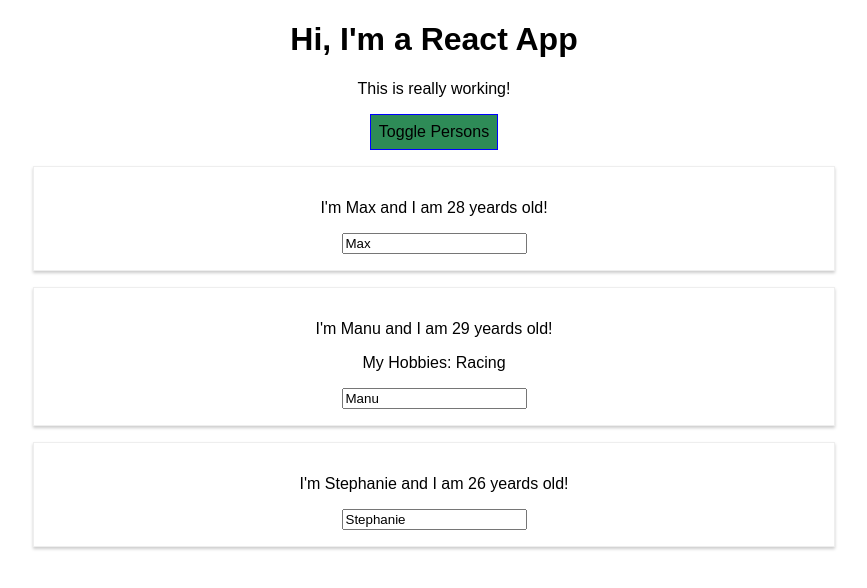
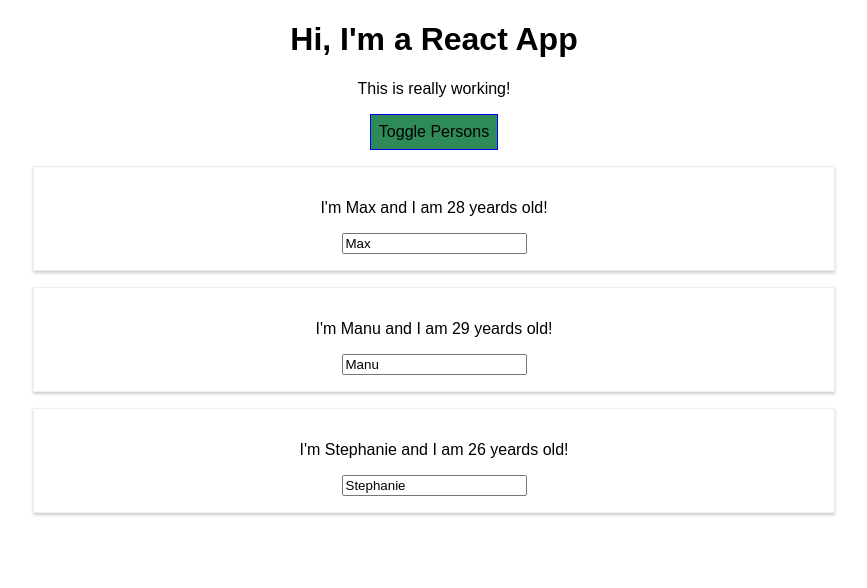
Before and after one commit to LuYeZhan/my-react-app, a React (Create React App) app: page / in a window 1280 px wide. Both pictures are taken after a click on the button "Toggle Persons". Shown: the top 588 px of the page, without its empty margins (206-1073 px from the left). Built offline with nearby package versions, Linux system fonts and the light colour scheme.

Commit message:
outputting lists with map and state handling

```diff
--- a/src/App.js
+++ b/src/App.js
@@ -15,16 +15,22 @@
     showPersons: false,
   };
 
-  switchNameHandler = (newName) => {
-    // console.log('Was clicked!');
-    // DON'T DO THIS: this.state.persons[0].name = 'Maximilian';
-    this.setState({
-      persons: [
-        { name: newName, age: 28 },
-        { name: 'Manu', age: 29 },
-        { name: 'Stephanie', age: 27 },
-      ],
-    });
+  // switchNameHandler = (newName) => {
+  //   // console.log('Was clicked!');
+  //   // DON'T DO THIS: this.state.persons[0].name = 'Maximilian';
+  //   this.setState({
+  //     persons: [
+  //       { name: newName, age: 28 },
+  //       { name: 'Manu', age: 29 },
+  //       { name: 'Stephanie', age: 27 },
+  //     ],
+  //   });
+  // };
+
+  deletePersonHandler = (personIndex) => {
+    const persons = this.state.persons;
+    persons.splice(personIndex, 1);
+    this.setState({ persons });
   };
 
   nameChangehandler = (event) => {
@@ -55,22 +61,15 @@
     if (this.state.showPersons) {
       persons = (
         <div>
-          <Person
-            name={this.state.persons[0].name}
-            age={this.state.persons[0].age}
-          />
-          <Person
-            name={this.state.persons[1].name}
-            age={this.state.persons[1].age}
-            click={this.switchNameHandler.bind(this, 'Max!')}
-            changed={this.nameChangehandler}
-          >
-            My Hobbies: Racing
-          </Person>
-          <Person
-            name={this.state.persons[2].name}
-            age={this.state.persons[2].age}
-          />
+          {this.state.persons.map((person, index) => {
+            return (
+              <Person
+                click={() => this.deletePersonHandler(index)}
+                name={person.name}
+                age={person.age}
+              />
+            );
+          })}
         </div>
       );
     }
```
